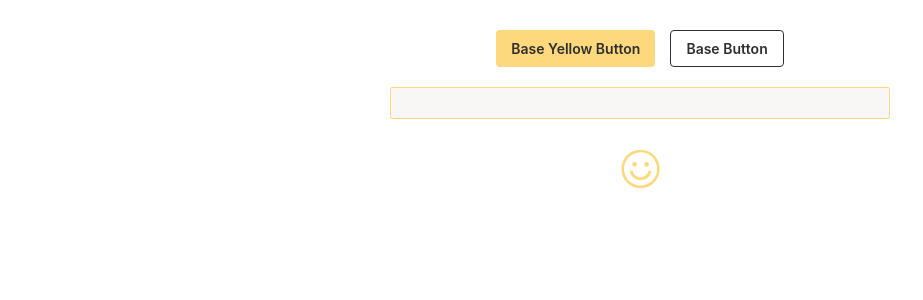
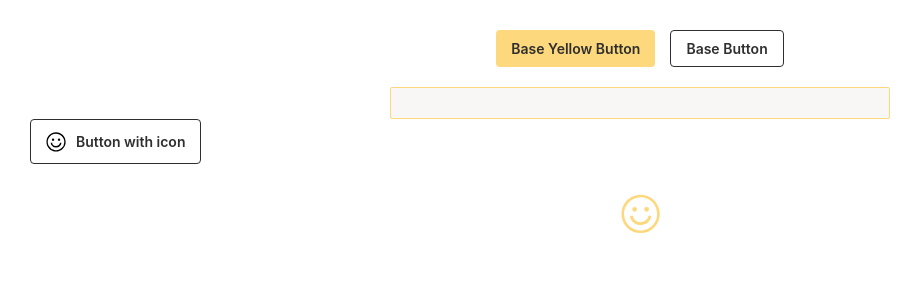
Before and after one commit to paniTani/react_storybook, a React (Create React App) app: page / in a window 1280 px wide. Shown: the top 300 px of the page, without its empty margins (0-923 px from the left). Built offline with nearby package versions, Linux system fonts and the light colour scheme.

Commit message:
added component with svg to App and Storybook

```diff
--- /dev/null
+++ b/src/components/ButtonWithIcon.js
@@ -0,0 +1,36 @@
+import React, { Component } from 'react';
+import BaseButton from './BaseButton';
+import { ReactComponent as SmileSvg }  from '../assets/images/icon-smile.svg';
+import styled from 'styled-components';
+
+const ButtonWrapper = styled(BaseButton)`
+  height: 45px;
+  display: flex;
+  align-items: center;
+  justify-content: space-between;
+`;
+
+const ButtonSvg = styled(SmileSvg)`
+  width: 20px;
+  height: 20px;
+  margin-right: 10px;
+`;
+
+const ButtonText = styled.span`
+  display: inline-block;
+`;
+
+class ButtonWithIcon extends Component {
+  render() {
+    return (
+      <ButtonWrapper>
+        <ButtonSvg />
+        <ButtonText>
+          { this.props.children }
+        </ButtonText>
+      </ButtonWrapper>
+    )
+  }
+};
+
+export default ButtonWithIcon;
--- a/src/components/FirstPage.js
+++ b/src/components/FirstPage.js
@@ -2,6 +2,7 @@ import React, { Component } from 'react';
 import styled from 'styled-components';
 import BaseButton from './BaseButton.js';
 import BaseInput from "./BaseInput";
+import ButtonWithIcon from './ButtonWithIcon';
 
 const Wrapper = styled.div`
     padding: 30px;
@@ -16,6 +17,8 @@ class FirstPage extends Component {
         <BaseButton ml="15px">Base Button</BaseButton>
         <br />
         <BaseInput mt="20px" />
+        <br />
+        <ButtonWithIcon>Button with icon</ButtonWithIcon>
       </Wrapper>
   )
   }
```
Also changed, not shown: src/assets/images/icon-smile.svg, 1 other file (tests, documents, lock files or other folders).
